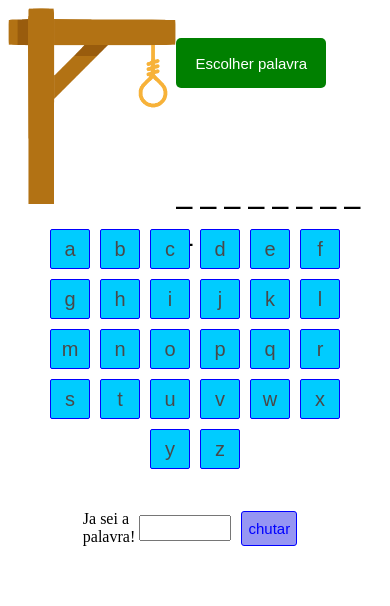
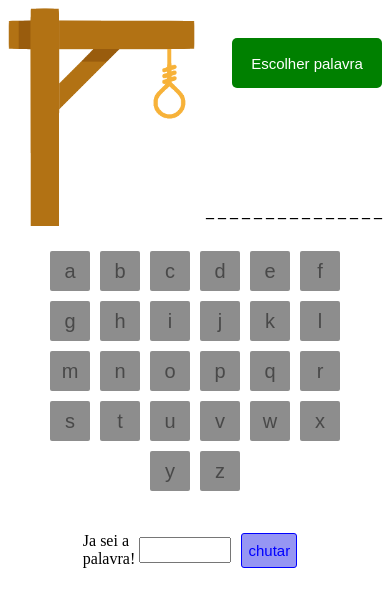
Before and after one commit to felipereismonteiro/projeto8-jogoforca, a React app: page / in a window 390 px wide. Built offline with nearby package versions, Linux system fonts and the light colour scheme.

Commit message:
responsividade completa

```diff
--- a/src/componentes/ImgForca.js
+++ /dev/null
@@ -1,9 +0,0 @@
-import forca0 from "../assets/forca0.png"
-
-export default function ImgForca(props) {
-
-    console.log(props)
-    return (
-        <img src={forca0} alt="forca" />
-    )
-}
--- a/src/componentes/Layout.js
+++ b/src/componentes/Layout.js
@@ -1,5 +1,4 @@
-import ImgForca from "./ImgForca"
-
+import forca0 from "../assets/forca0.png"
 import forca1 from "../assets/forca1.png"
 import forca2 from "../assets/forca2.png"
 import forca3 from "../assets/forca3.png"
@@ -44,20 +43,22 @@ export default function Layout() {
         <>
             <div className="container">
                 <div className="forca">
-                        <ImgForca contadorErro="" />
+
+                    <img src={forca0} alt="forca" />
+
                     <div className="escolherPalavra">
                         <button className="escolherPalavraP">
                             Escolher palavra
                         </button>
 
                         <div className="palavra">
-                            <h1>_ _ _ _ _ _ _ _ _ _</h1>
+                            <h4>_ _ _ _ _ _ _ _ _ _ _ _ _ _ _</h4>
                         </div>
                     </div>
                 </div>
 
                 <div className="alfabeto">
-                    {alfabeto.map((l) => <button className="alfabetoButtonEnable">{l}</button> )}
+                    {alfabeto.map((l, index) => <button key={index} className="alfabetoButtonDisable">{l}</button> )}
                 </div>
 
                 <div className="jaSei">
--- a/src/style/style.css
+++ b/src/style/style.css
@@ -12,6 +12,7 @@
 .forca {
     display: flex;
     justify-content: space-between;
+    position: relative;
 }
 
 .forca button {
@@ -26,7 +27,7 @@
 }
 
 .forca img {
-    width: 45%;
+    width: 50%;
 }
 
 .alfabeto {
@@ -79,6 +80,7 @@
     display: flex;
     flex-direction: column;
     justify-content: space-between;
+    align-items: flex-end;
 }
 
 .jaSei button {
@@ -90,8 +92,9 @@
     color: blue;
     border-radius: 3px;
     font-size: 15px;
+    position: relative;
 }
 
-.palavra {
-    height: 50px;
+h4 {
+    margin-bottom: 5px;
 }
```
